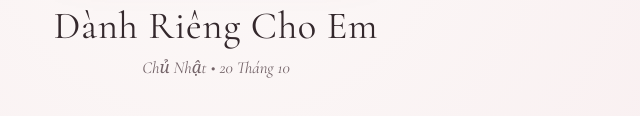
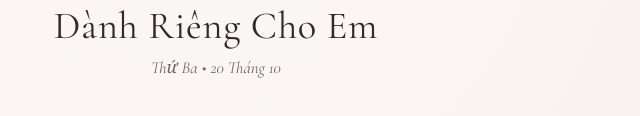
Before and after one commit to quandeptrai1811/dateInvitee, a plain HTML site: page index.html in a window 1280 px wide. Shown: the part 522-638 px from the top of the page, 424-1064 px from the left. Drawn offline with nearby package versions, Linux system fonts and the light colour scheme.

Commit message:
[chore] fix week day

```diff
--- a/index.html
+++ b/index.html
@@ -98,7 +98,7 @@
       <div class="invitation-intro">
         <p class="tagline" data-i18n="tagline">An Exclusive Invitation</p>
         <h1 class="main-title" data-i18n="mainTitle">Dành Riêng Cho Em</h1>
-        <p class="sub-date" data-i18n="subDate">Chủ Nhật • 20 Tháng 10</p>
+        <p class="sub-date" data-i18n="subDate">Thứ Ba • 20 Tháng 10</p>
       </div>
     </div>
   </section>
--- a/script.js
+++ b/script.js
@@ -55,7 +55,7 @@ const I18N = {
     envelopeHint: "Chạm vào con dấu sáp để mở thư gửi em",
     tagline: "An Exclusive Invitation",
     mainTitle: "Dành Riêng Cho Em",
-    subDate: "Chủ Nhật • 20 Tháng 10",
+    subDate: "Thứ Ba • 20 Tháng 10",
     badgePill: "20 • 10 • Vietnamese Women's Day",
     heroHeadline: "Hẹn Hò Cùng Anh",
     heroSubline: '"Mỗi khoảnh khắc đẹp đẽ nhất hôm nay, anh đều muốn dành tặng riêng em."',
@@ -149,7 +149,7 @@ const I18N = {
     envelopeHint: "Tap the wax seal to open your letter",
     tagline: "An Exclusive Invitation",
     mainTitle: "Especially For You",
-    subDate: "Sunday • October 20th",
+    subDate: "Tuesday • October 20th",
     badgePill: "October 20th • Special Romance Date",
     heroHeadline: "A Date With Me",
     heroSubline: '"Every beautiful moment today is crafted just for you."',
@@ -249,6 +249,14 @@ function applyLanguage(lang) {
 
   const dict = I18N[lang];
   if (!dict) return;
+
+  // Tự động tính đúng thứ trong tuần theo ngày hẹn được cấu hình
+  const dateObj = new Date(DATE_CONFIG.targetYear, DATE_CONFIG.targetMonth - 1, DATE_CONFIG.targetDay);
+  const weekdaysVi = ['Chủ Nhật', 'Thứ Hai', 'Thứ Ba', 'Thứ Tư', 'Thứ Năm', 'Thứ Sáu', 'Thứ Bảy'];
+  const weekdaysEn = ['Sunday', 'Monday', 'Tuesday', 'Wednesday', 'Thursday', 'Friday', 'Saturday'];
+  dict.subDate = lang === 'vi'
+    ? `${weekdaysVi[dateObj.getDay()]} • ${DATE_CONFIG.targetDay} Tháng ${DATE_CONFIG.targetMonth}`
+    : `${weekdaysEn[dateObj.getDay()]} • October ${DATE_CONFIG.targetDay}th`;
 
   document.querySelectorAll('[data-i18n]').forEach(el => {
     const key = el.getAttribute('data-i18n');
```
